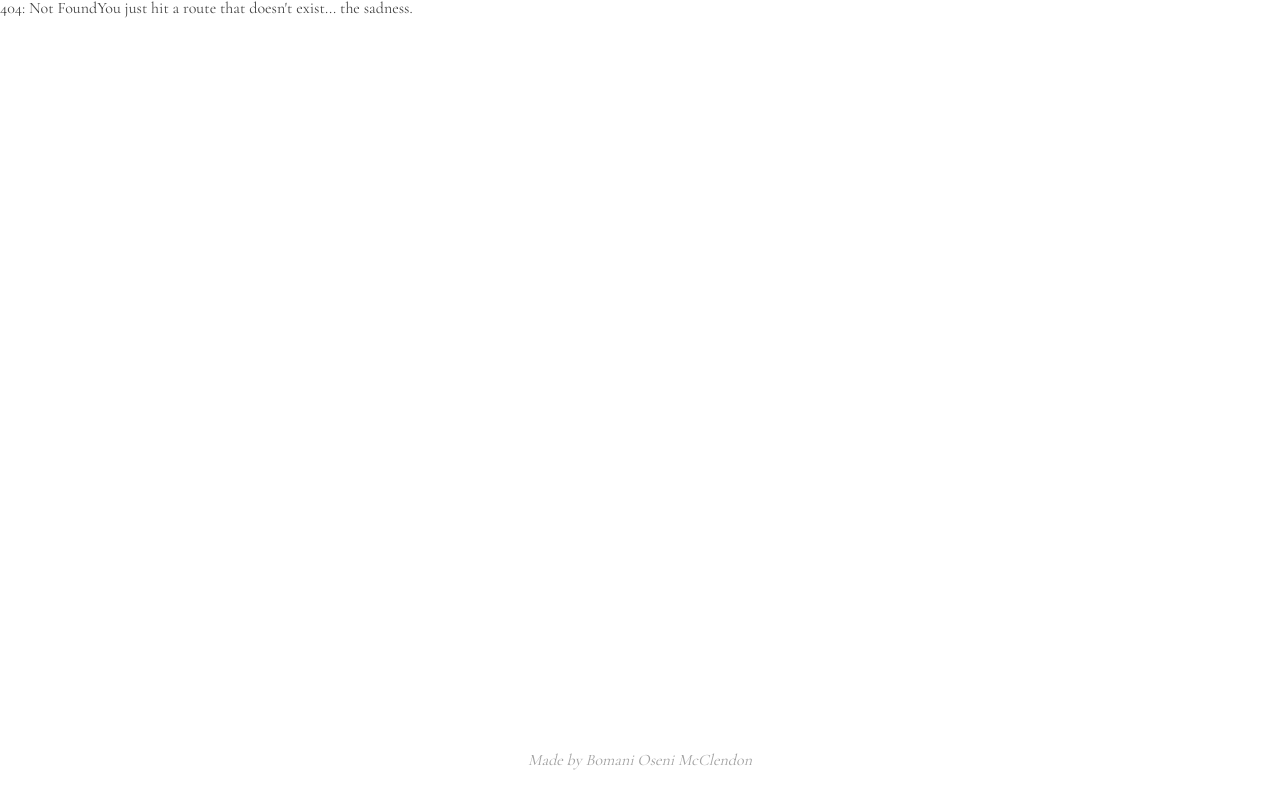
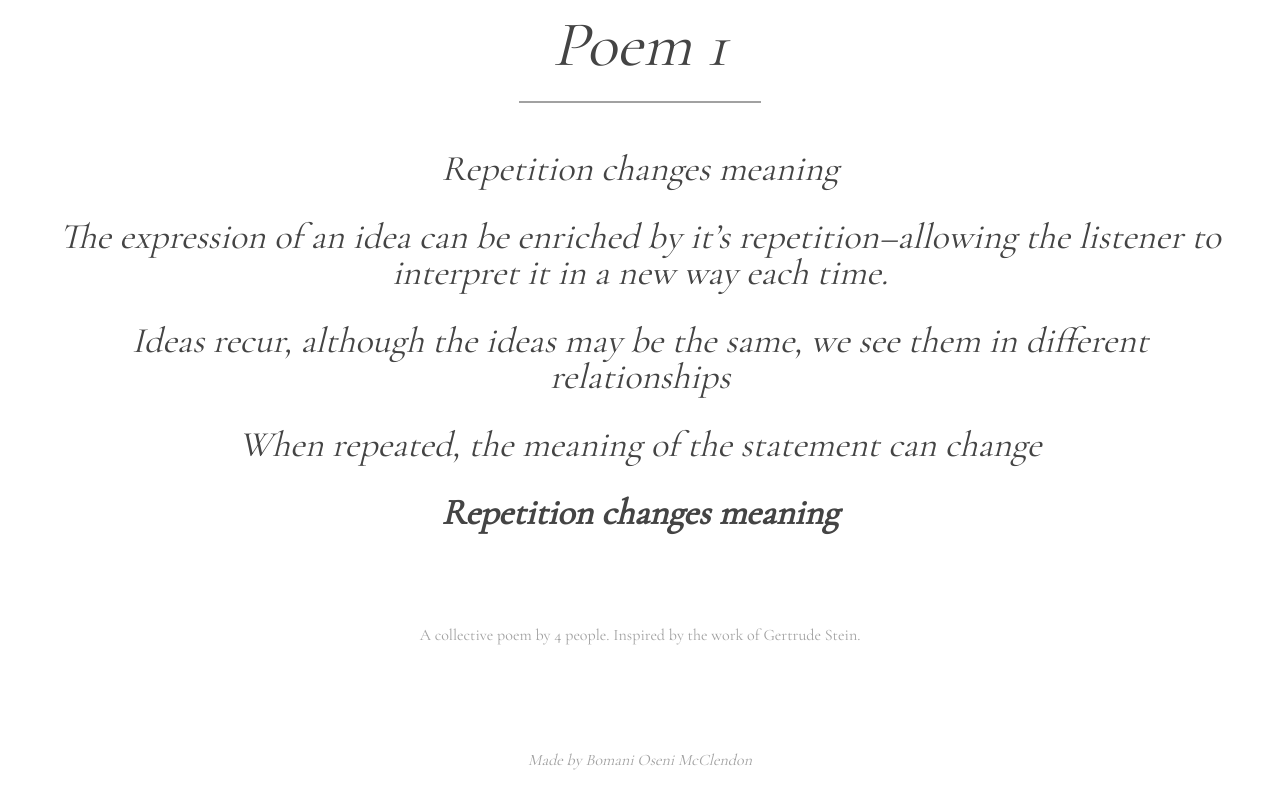
Before and after one commit to bomanimc/a-health-poem, a Gatsby site: page /affirmation in a window 1280 px wide. Before the commit this address had no page. Built offline with nearby package versions, Linux system fonts and the light colour scheme; Gatsby itself is replaced by a stand-in of ours.

Commit message:
Add the affirmations page

```diff
--- a/src/components/layout.js
+++ b/src/components/layout.js
@@ -106,7 +106,7 @@ Layout.Footer = styled.footer`
   align-items: center;
   opacity: 0.5;
   font-style: italic;
-  margin: 2rem;
+  padding: 2rem;
 
   a {
     text-decoration: none;
--- /dev/null
+++ b/src/pages/affirmation.js
@@ -0,0 +1,67 @@
+import React from "react";
+import styled from 'styled-components';
+import { Link } from 'gatsby';
+
+import Layout from "../components/layout";
+import SEO from "../components/seo";
+
+const AffirmationPage = () => (
+  <Layout>
+    <SEO title="Home" />
+    <AffirmationPage.Content>
+      <AffirmationPage.Title>Poem 1</AffirmationPage.Title>
+      <AffirmationPage.Divider />
+      <AffirmationPage.Lines>
+        <AffirmationPage.Line>Repetition changes meaning</AffirmationPage.Line>
+        <AffirmationPage.Line>The expression of an idea can be enriched by it’s repetition–allowing the listener to interpret it in a new way each time.</AffirmationPage.Line>
+        <AffirmationPage.Line>Ideas recur, although the ideas may be the same, we see them in different relationships</AffirmationPage.Line>
+        <AffirmationPage.Line>When repeated, the meaning of the statement can change</AffirmationPage.Line>
+        <AffirmationPage.Line isOwnedContribution>Repetition changes meaning</AffirmationPage.Line>
+      </AffirmationPage.Lines>
+      <AffirmationPage.MetaDetail>
+        A collective poem by 4 people. Inspired by the work of Gertrude Stein.
+      </AffirmationPage.MetaDetail>
+    </AffirmationPage.Content>
+  </Layout>
+);
+
+AffirmationPage.Content = styled.div`
+  display: flex;
+  flex-direction: column;
+  justify-content: center;
+  align-items: center;
+  flex: 1;
+  max-width: 75rem;
+  margin: 0 auto;
+`;
+
+AffirmationPage.Title = styled.h3`
+  font-size: 4rem;
+  font-style: italic;
+`;
+
+AffirmationPage.Divider = styled.hr`
+  width: 15rem;
+  margin: 1.5rem 0 3rem 0;
+  border: 1px solid #444444;
+  opacity: 0.5;
+`;
+
+AffirmationPage.Lines = styled.div`
+  font-style: italic;
+  font-size: 2.25rem;
+  text-align: center;
+`;
+
+AffirmationPage.Line = styled.p`
+  margin-bottom: 2rem;
+  font-weight: ${p => p.isOwnedContribution ? 'bold' : 'normal'};
+`;
+
+AffirmationPage.MetaDetail = styled.p`
+  margin-top: 4rem;
+  margin-bottom: 4rem;
+  color: rgba(68, 68, 68, 0.5);
+`;
+
+export default AffirmationPage;
```
Also changed, not shown: src/pages/contribute.js (+4 -7 lines).
